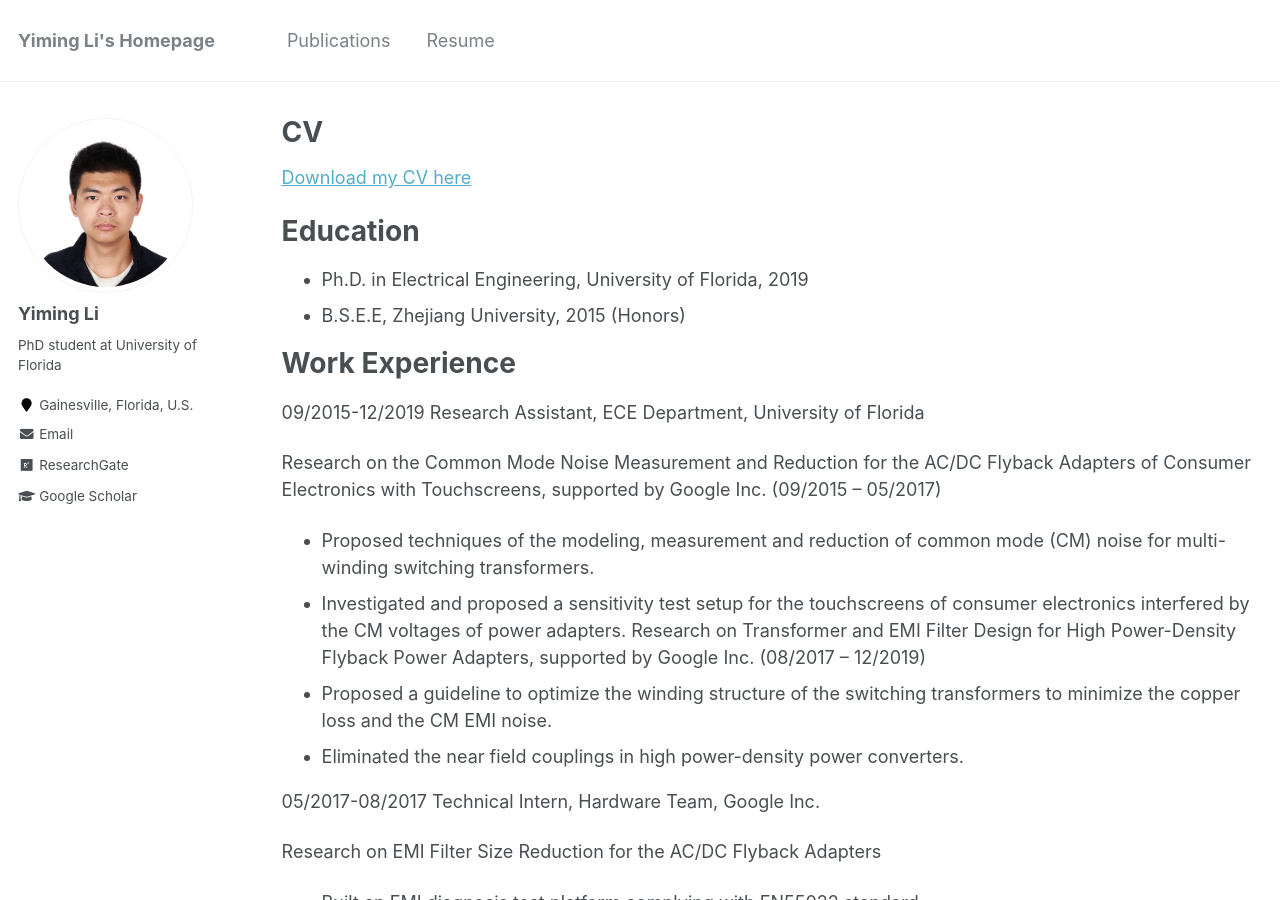
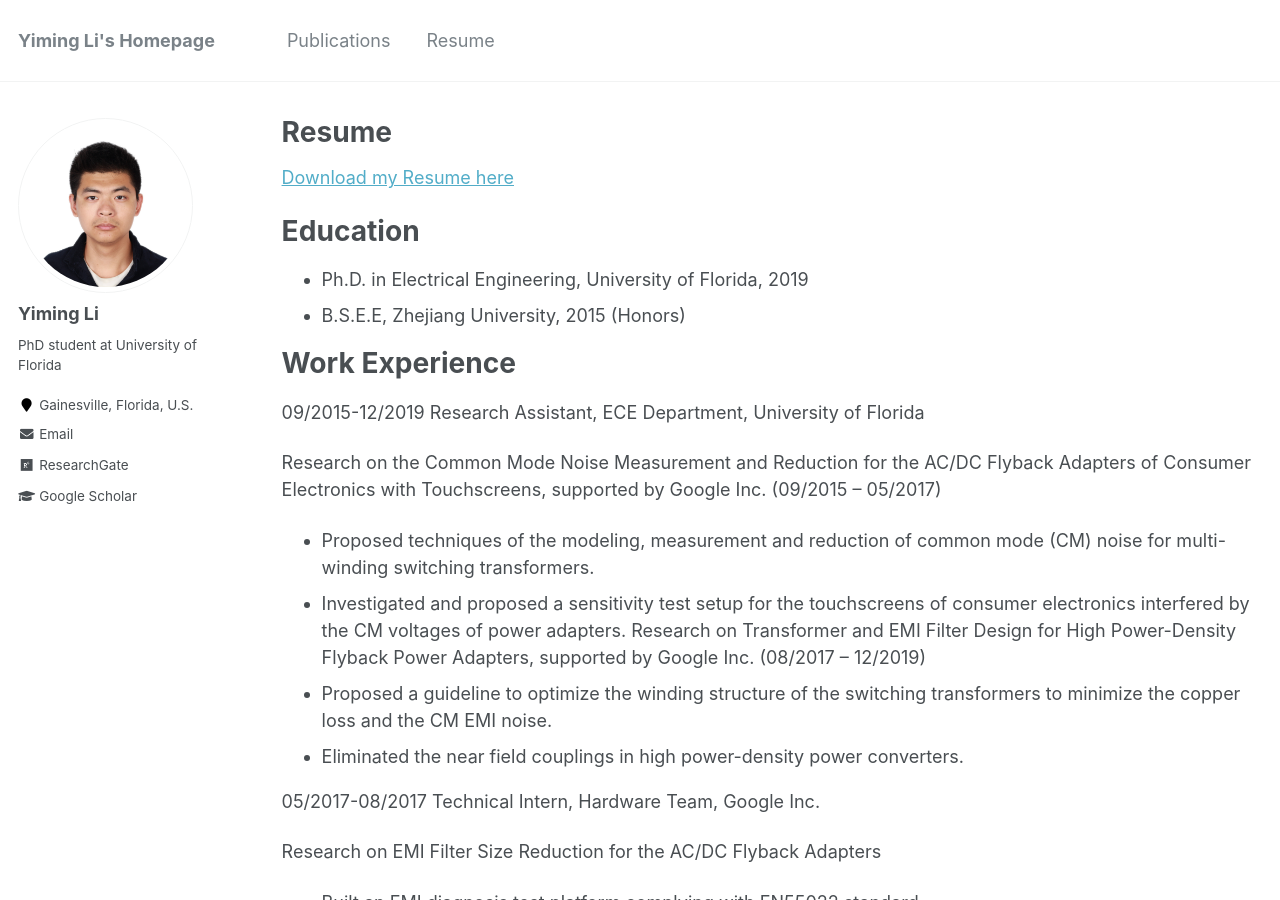
Before and after one commit to brighturan/YimingLi, a Jekyll site: the page built from _pages/cv.md, in a window 1280 px wide and 900 px high. Built offline with Jekyll 4.4.1, drawn with Linux system fonts in a browser that asks for light colours.

Commit message:
Update cv.md

```diff
--- a/_pages/cv.md
+++ b/_pages/cv.md
@@ -1,6 +1,6 @@
 ---
 layout: archive
-title: "CV"
+title: "Resume"
 permalink: /cv/
 author_profile: true
 redirect_from:
@@ -9,7 +9,7 @@ redirect_from:
 
 {% include base_path %}
 
-[Download my CV here](https://zhedongma.github.io/files/Yiming Resume.pdf)
+[Download my Resume here](https://zhedongma.github.io/files/Yiming Resume.pdf)
 
 Education
 ======
```
